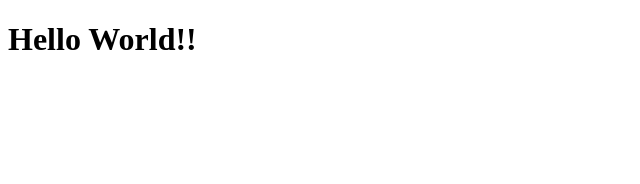
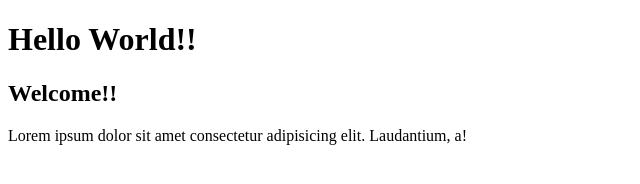
Before and after one commit to AyeshaWaqas123/Ayesha, a plain HTML site: page index.html in a window 1280 px wide. Shown: the whole page, without its empty margins (0-640 px from the left). Drawn offline with Linux system fonts and the light colour scheme.

Commit message:
Updated Code

```diff
--- a/index.html
+++ b/index.html
@@ -8,6 +8,8 @@
 <body>
 
     <h1>Hello World!!</h1>
+    <h2>Welcome!!</h2>
+    <p>Lorem ipsum dolor sit amet consectetur adipisicing elit. Laudantium, a!</p>
 
 
 </body>
```
